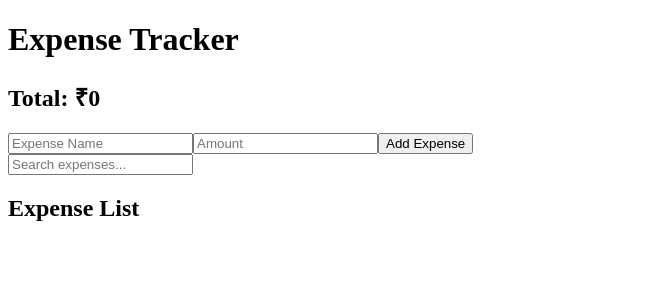
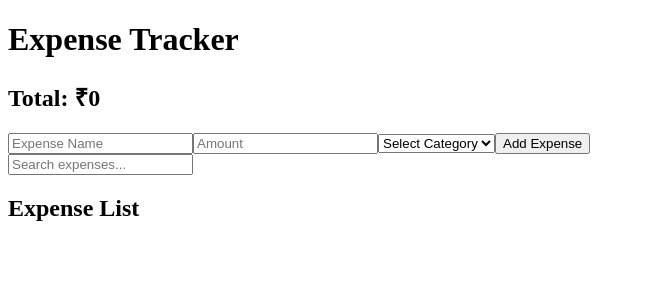
Before and after one commit to sumitjadhav99/expense-tracker, a React (Vite) app: page / in a window 1280 px wide. Shown: the top 300 px of the page, without its empty margins (0-645 px from the left). Built offline with nearby package versions, Linux system fonts and the light colour scheme.

Commit message:
Add expense categories

```diff
--- a/src/App.jsx
+++ b/src/App.jsx
@@ -16,6 +16,7 @@
 
 	function addExpense(newExpense) {
 		setExpenses([...expenses, newExpense]);
+		setCategory("");
 	}
 
 	function deleteExpense(id) {
--- a/src/components/ExpenseForm.jsx
+++ b/src/components/ExpenseForm.jsx
@@ -3,6 +3,7 @@
 function ExpenseForm({ addExpense, editingExpense, updateExpense }) {
 	const [title, setTitle] = useState('');
 	const [amount, setAmount] = useState('');
+	const [category, setCategory] = useState('');
 
 	function handleSubmit(e) {
 		e.preventDefault();
@@ -11,6 +12,7 @@
 			id: editingExpense ? editingExpense.id : Date.now(),
 			title: title,
 			amount: Number(amount),
+			category,
 		};
 
 		if (editingExpense) {
@@ -20,12 +22,14 @@
 		}
 		setTitle('');
 		setAmount('');
+		setCategory('');
 	}
 
 	useEffect(() => {
 		if (editingExpense) {
 			setTitle(editingExpense.title);
 			setAmount(editingExpense.amount);
+			setCategory(editingExpense.category);
 		}
 	}, [editingExpense]);
 
@@ -43,6 +47,15 @@
 				value={amount}
 				onChange={(e) => setAmount(e.target.value)}
 			/>
+			<select
+				value={category}
+				onChange={(e) => setCategory(e.target.value)}>
+				<option value="">Select Category</option>
+				<option value="Food">Food</option>
+				<option value="Travel">Travel</option>
+				<option value="Shopping">Shopping</option>
+				<option value="Billing">Bills</option>
+			</select>
 			<button type="submit">
 				{editingExpense ? 'Update Expense' : 'Add Expense'}
 			</button>
--- a/src/components/ExpenseList.jsx
+++ b/src/components/ExpenseList.jsx
@@ -5,7 +5,7 @@
 			{expenses.map((expense) => (
 				<div key={expense.id}>
 					<p key={expense.id}>
-						{expense.title} - ₹{expense.amount}
+						{expense.title} - ₹{expense.amount} {expense.category}
 					</p>
 					<button onClick={() => deleteExpense(expense.id)}>Delete</button>
 					<button onClick={() => editExpense(expense)}>Edit</button>
```
